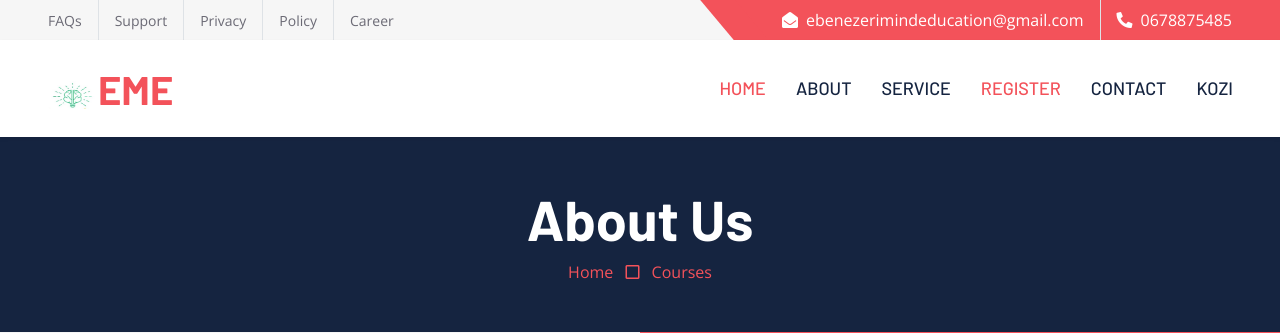
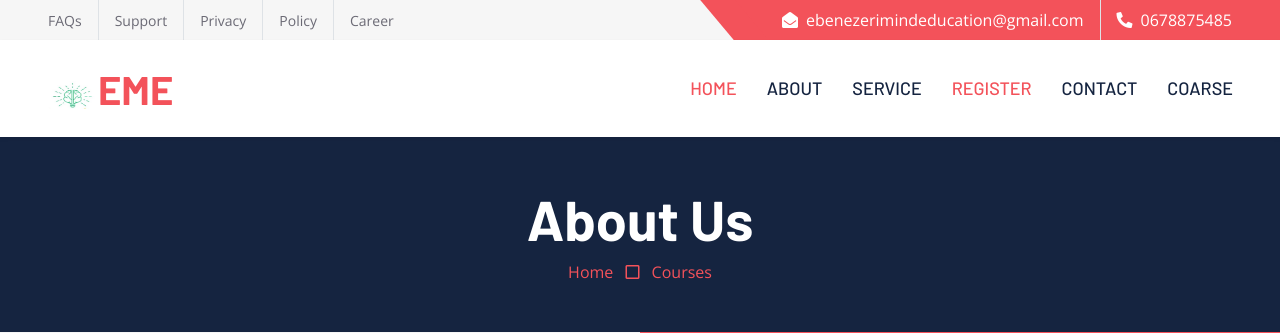
Before and after one commit to Barackwilliam/ebenezeri, a Django app: template apps/templates/about.html in a window 1280 px wide. Shown: the top 333 px of the page. Run offline with Django 3.2, Linux system fonts and the light colour scheme; the template is opened without the code that fills it, so the values that code supplies are empty; some libraries are stand-ins or nearby versions.

Commit message:
Update base.html

```diff
--- a/apps/templates/base.html
+++ b/apps/templates/base.html
@@ -88,7 +88,7 @@
 
                     </div>
                     <a href="{% url 'contact' %}" class="nav-item nav-link">Contact</a>
-                    <a href="{% url 'kozi' %}" class="nav-item nav-link">Kozi</a>
+                    <a href="{% url 'kozi' %}" class="nav-item nav-link">Coarse</a>
 
                 </div>
             </div>
```
